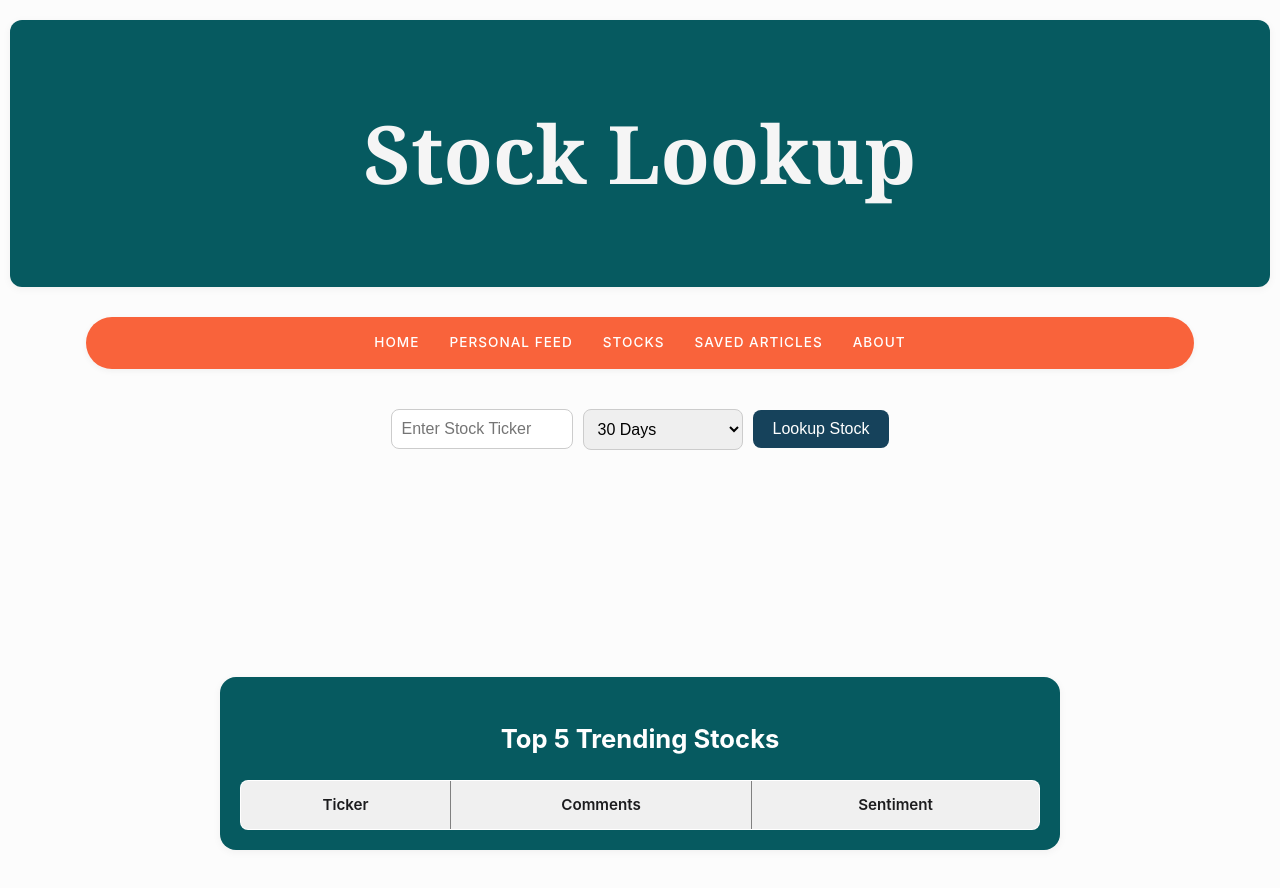
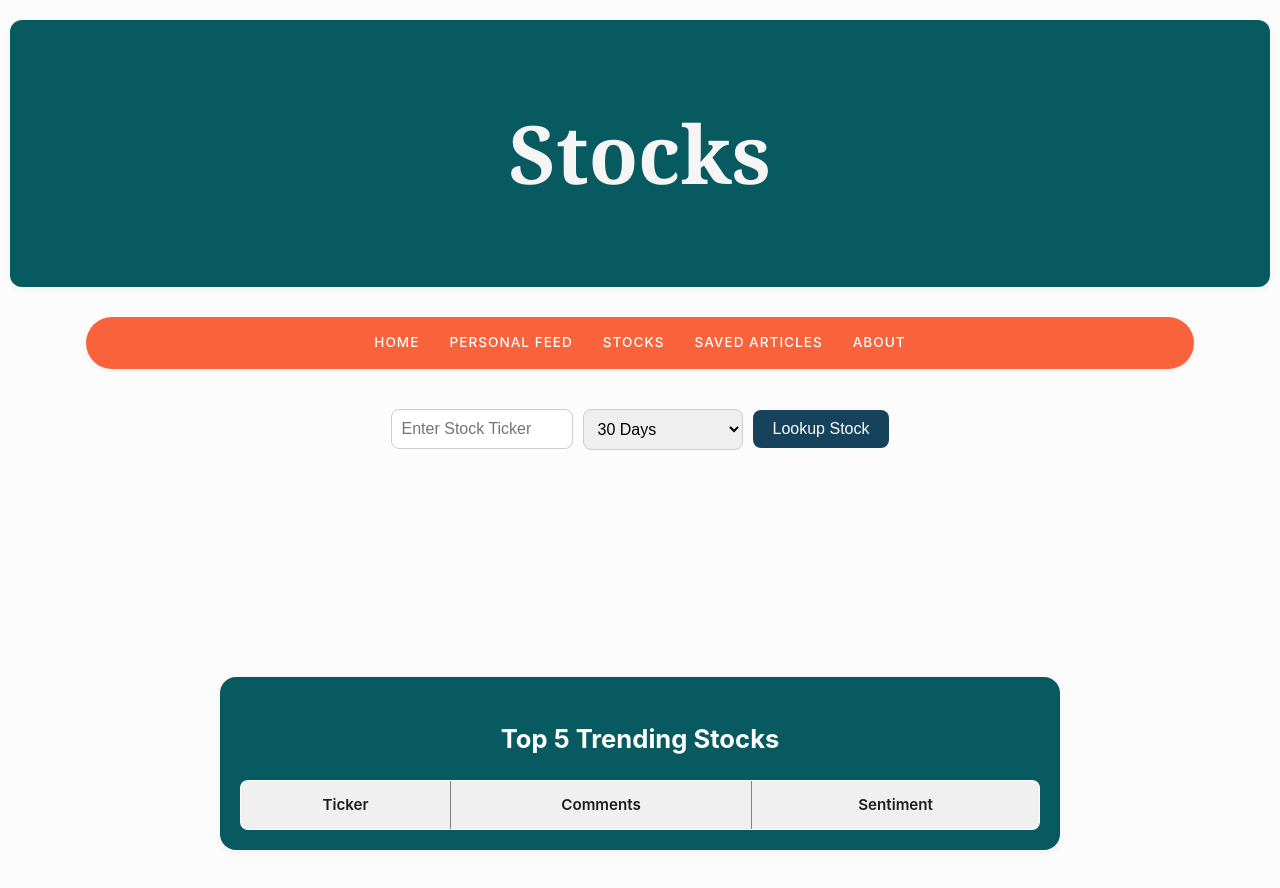
Before and after one commit to dhabash/INST377-Final, a website: page public/stocks.html in a window 1280 px wide. Drawn offline with nearby package versions, Linux system fonts and the light colour scheme; no server answers.

```diff
--- a/public/stocks.html
+++ b/public/stocks.html
@@ -12,9 +12,9 @@
 
     <header>
 
-      <div class="title-box">
+     <div class="title-box">
         <div class="title-side date" id="date"></div>
-        <h1 class="main-title">Stock Lookup</h1>
+        <h1 class="main-title">Stocks</h1>
         <div class="title-side weather" id="weather"></div>
       </div>
      <nav class="nav-bar">
```
Also changed, not shown: public/about.html (+5 -5 lines).
